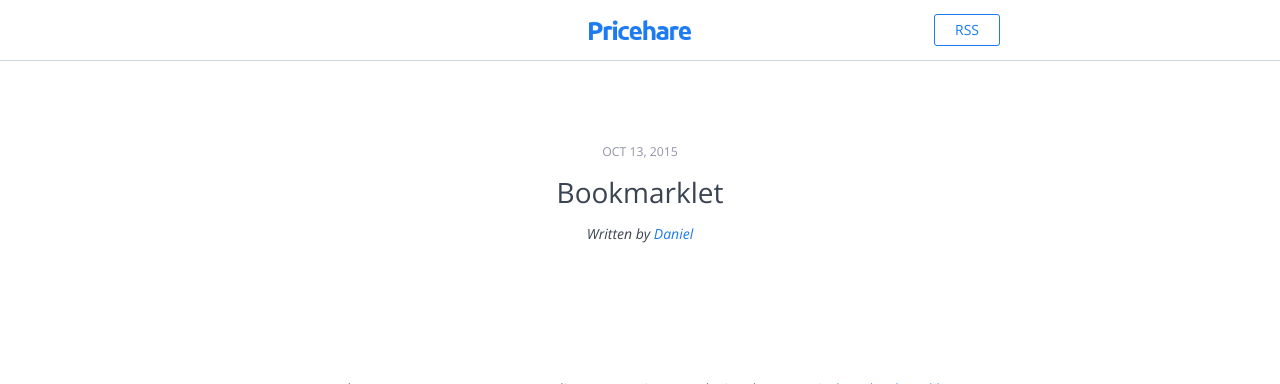
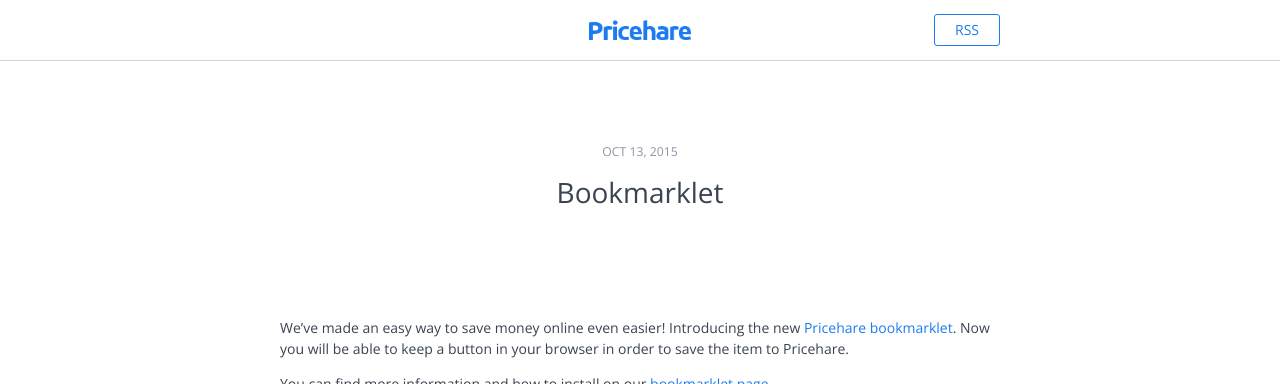
Before and after one commit to Pricehare/blog, a Jekyll site: the page built from _posts/2015-10-13-bookmarklet.md, in a window 1280 px wide, cut to the strip 0-384 px from the top of the page. Built offline with Jekyll 4.4.1, drawn with Linux system fonts in a browser that asks for light colours; comment, search, counter and statistics services are not loaded.

Commit message:
Update post.html

```diff
--- a/_layouts/post.html
+++ b/_layouts/post.html
@@ -6,8 +6,6 @@
 	<section class="hero post--hero">
 		<p class="post-meta">{{ page.date | date: "%b %-d, %Y" }}</p>
 		<h1 class="post-title">{{ page.title }}</h1>
-		{% assign author = site.data.people[page.author] %}
-		<p class="post-author">Written by <a href="https://twitter.com/{{ author.twitter }}">{{ author.name }}</a></p>
 	</section>
 
 	{{ content }}
```
